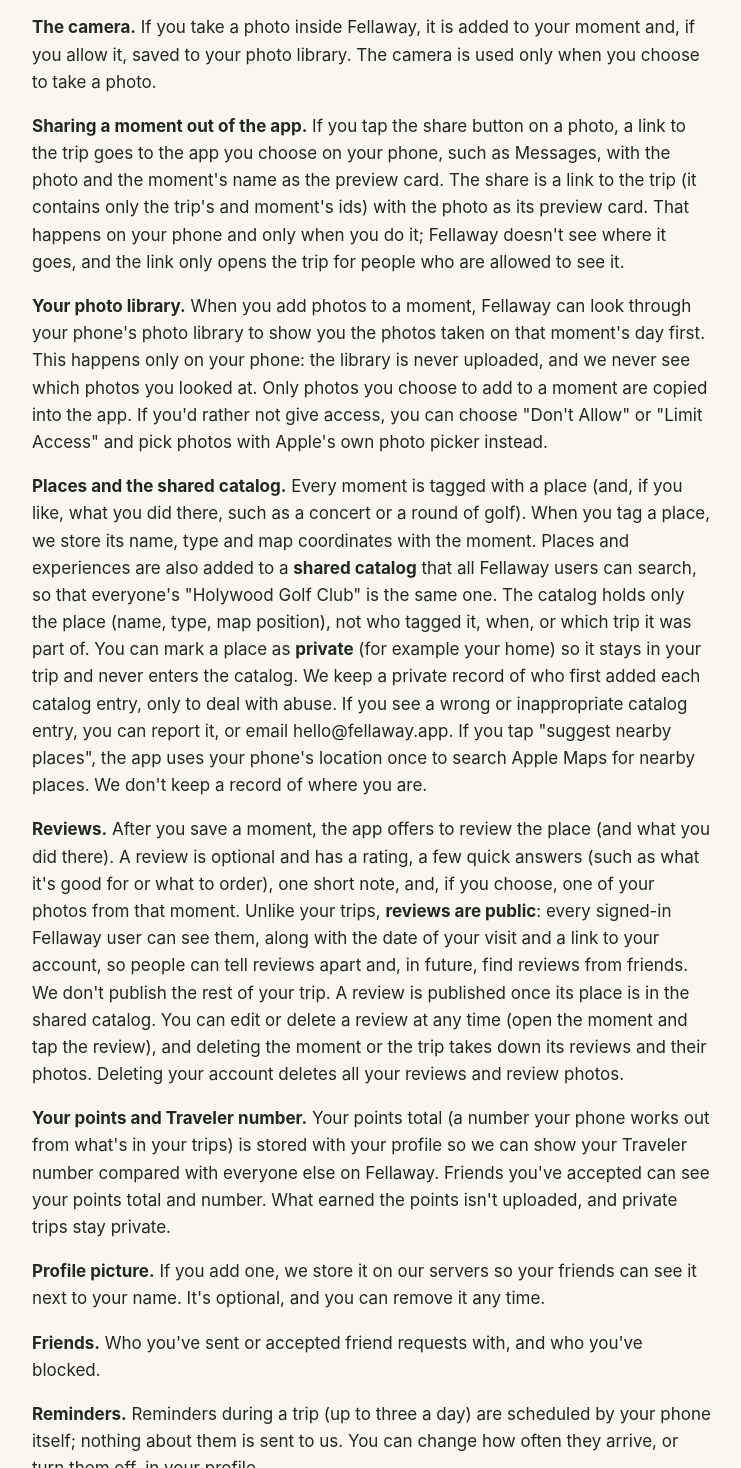
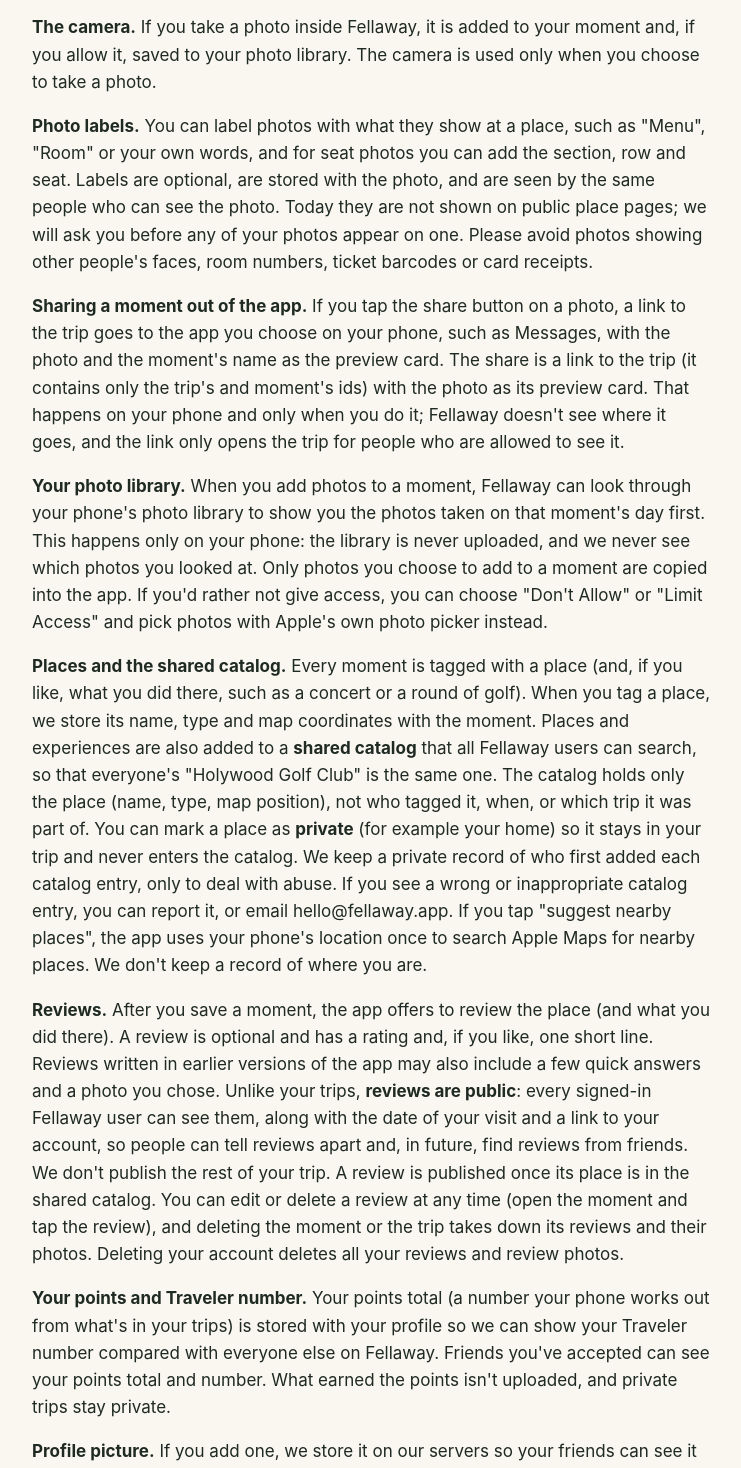
Before and after one commit to fellawayapp/fellaway-site, a plain HTML site: page privacy.html in a window 1280 px wide. Shown: the part 1342-2810 px from the top of the page, without its empty margins (268-1009 px from the left). Drawn offline with Linux system fonts and the light colour scheme.

Commit message:
Update privacy.html

```diff
--- a/privacy.html
+++ b/privacy.html
@@ -31,10 +31,11 @@ footer { color: var(--muted); font-size:.9rem; margin-top: 3rem; }
 <p><strong>Your trips.</strong> Trip names and dates, moments (titles, descriptions, places, side quests), flights you add (airline and flight number, and airports if you enter them), places you stayed (a name, its map position if you pick it from a search, and a link to the place if you add one, such as an Airbnb listing), the background you choose for a trip's path, friends you tag as having been on a trip, your rating of a finished trip (and an optional one-line tip), the order you rank your trips in (kept on your phone), photos and captions. <strong>Until you share a trip, all of this stays on your phone.</strong> When you share a trip, a copy is uploaded to our servers so your friends can view it.</p>
 <p><strong>Photos and their location.</strong> Photos of a room you add to a place you stayed are stored and shared exactly like the trip's other photos, and are shown only when someone opens that place. Photos you add may carry the place and time they were taken. If a trip is shared, that location and time information is stored with the photo and can be seen by the friends you shared it with. Photos are resized before they're uploaded.</p>
 <p><strong>The camera.</strong> If you take a photo inside Fellaway, it is added to your moment and, if you allow it, saved to your photo library. The camera is used only when you choose to take a photo.</p>
+<p><strong>Photo labels.</strong> You can label photos with what they show at a place, such as "Menu", "Room" or your own words, and for seat photos you can add the section, row and seat. Labels are optional, are stored with the photo, and are seen by the same people who can see the photo. Today they are not shown on public place pages; we will ask you before any of your photos appear on one. Please avoid photos showing other people's faces, room numbers, ticket barcodes or card receipts.</p>
 <p><strong>Sharing a moment out of the app.</strong> If you tap the share button on a photo, a link to the trip goes to the app you choose on your phone, such as Messages, with the photo and the moment's name as the preview card. The share is a link to the trip (it contains only the trip's and moment's ids) with the photo as its preview card. That happens on your phone and only when you do it; Fellaway doesn't see where it goes, and the link only opens the trip for people who are allowed to see it.</p>
 <p><strong>Your photo library.</strong> When you add photos to a moment, Fellaway can look through your phone's photo library to show you the photos taken on that moment's day first. This happens only on your phone: the library is never uploaded, and we never see which photos you looked at. Only photos you choose to add to a moment are copied into the app. If you'd rather not give access, you can choose "Don't Allow" or "Limit Access" and pick photos with Apple's own photo picker instead.</p>
 <p><strong>Places and the shared catalog.</strong> Every moment is tagged with a place (and, if you like, what you did there, such as a concert or a round of golf). When you tag a place, we store its name, type and map coordinates with the moment. Places and experiences are also added to a <strong>shared catalog</strong> that all Fellaway users can search, so that everyone's "Holywood Golf Club" is the same one. The catalog holds only the place (name, type, map position), not who tagged it, when, or which trip it was part of. You can mark a place as <strong>private</strong> (for example your home) so it stays in your trip and never enters the catalog. We keep a private record of who first added each catalog entry, only to deal with abuse. If you see a wrong or inappropriate catalog entry, you can report it, or email hello@fellaway.app. If you tap "suggest nearby places", the app uses your phone's location once to search Apple Maps for nearby places. We don't keep a record of where you are.</p>
-<p><strong>Reviews.</strong> After you save a moment, the app offers to review the place (and what you did there). A review is optional and has a rating, a few quick answers (such as what it's good for or what to order), one short note, and, if you choose, one of your photos from that moment. Unlike your trips, <strong>reviews are public</strong>: every signed-in Fellaway user can see them, along with the date of your visit and a link to your account, so people can tell reviews apart and, in future, find reviews from friends. We don't publish the rest of your trip. A review is published once its place is in the shared catalog. You can edit or delete a review at any time (open the moment and tap the review), and deleting the moment or the trip takes down its reviews and their photos. Deleting your account deletes all your reviews and review photos.</p>
+<p><strong>Reviews.</strong> After you save a moment, the app offers to review the place (and what you did there). A review is optional and has a rating and, if you like, one short line. Reviews written in earlier versions of the app may also include a few quick answers and a photo you chose. Unlike your trips, <strong>reviews are public</strong>: every signed-in Fellaway user can see them, along with the date of your visit and a link to your account, so people can tell reviews apart and, in future, find reviews from friends. We don't publish the rest of your trip. A review is published once its place is in the shared catalog. You can edit or delete a review at any time (open the moment and tap the review), and deleting the moment or the trip takes down its reviews and their photos. Deleting your account deletes all your reviews and review photos.</p>
 <p><strong>Your points and Traveler number.</strong> Your points total (a number your phone works out from what's in your trips) is stored with your profile so we can show your Traveler number compared with everyone else on Fellaway. Friends you've accepted can see your points total and number. What earned the points isn't uploaded, and private trips stay private.</p>
 <p><strong>Profile picture.</strong> If you add one, we store it on our servers so your friends can see it next to your name. It's optional, and you can remove it any time.</p>
 <p><strong>Friends.</strong> Who you've sent or accepted friend requests with, and who you've blocked.</p>
```
